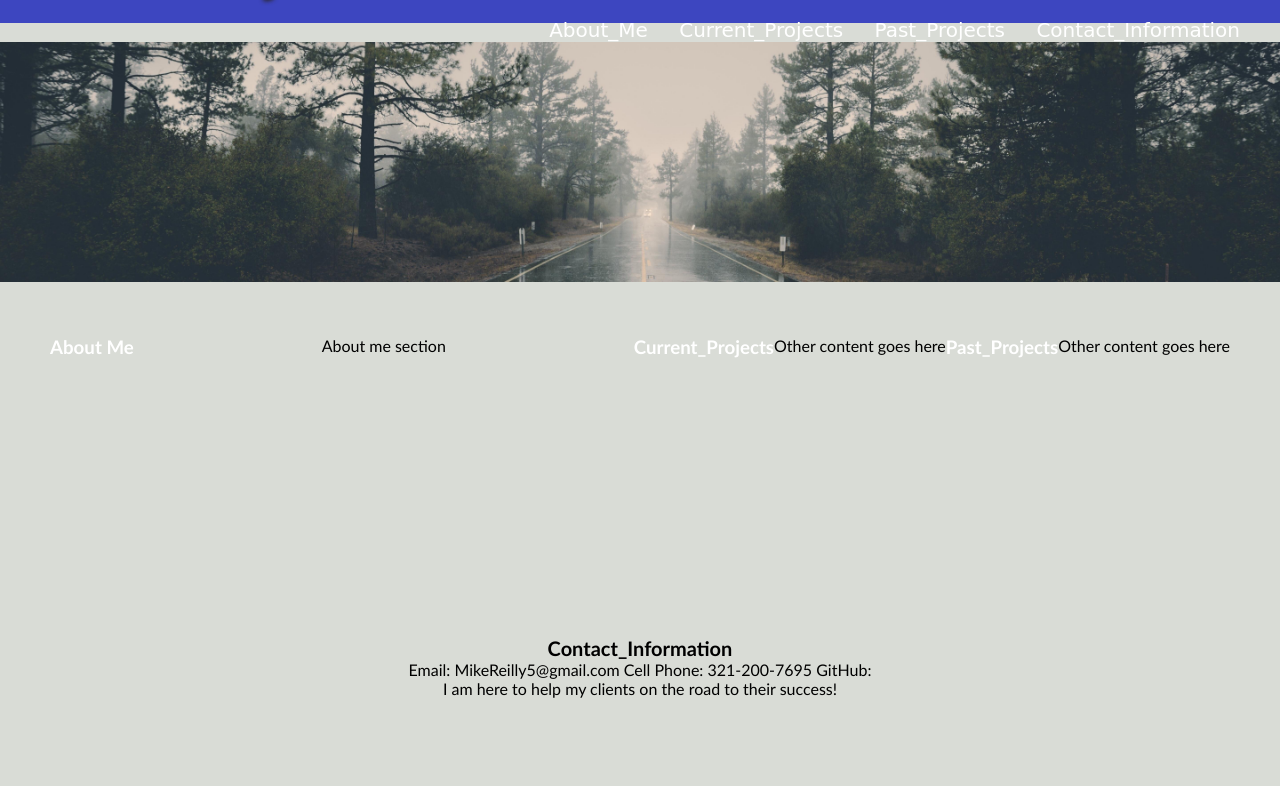
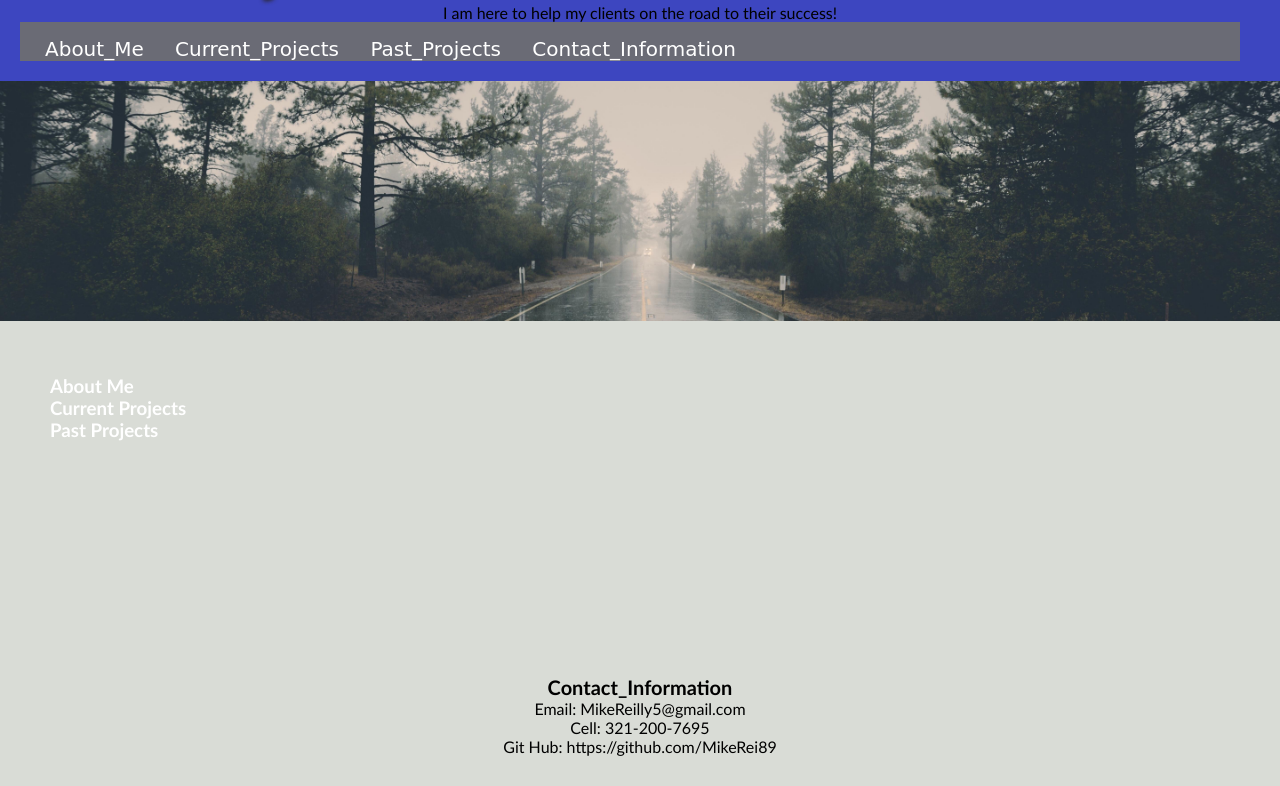
Before and after one commit to MikeRei89/MikeReillysPortfolio, a plain HTML site: page index.html in a window 1280 px wide. Shown: the part 76-862 px from the top of the page. Before the commit the page ends 804 px from the top, so only its background shows below. Drawn offline with Linux system fonts and the light colour scheme; a web font is replaced by a local one.

Commit message:
restructed the footer section

```diff
--- a/assests/css/style.css
+++ b/assests/css/style.css
@@ -26,9 +26,10 @@ h1 {
 nav {
     padding-top: 15px;
     margin-right: 20px;
-    float: right;
+    float: center;
     font-family: 'Charmonman', cursive;
     font-size: 20px;
+    background-color: #6a6b75;
 }
 
 ul {
--- a/index.html
+++ b/index.html
@@ -10,8 +10,8 @@
     <header>
         <link href="https://fonts.googleapis.com/css2?family=Fasthand&display=swap" rel="stylesheet">
         <h1>Mike Reillys Portfolio</h1>
+        <p>I am here to help my clients on the road to their success!</p>
         <nav>
-        <link href="https://fonts.googleapis.com/css2?family=Charmonman:wght@700&display=swap" rel="stylesheet">
             <ul>
                 <li>
                     <a href="#About Me">About_Me</a>
@@ -27,34 +27,26 @@
                 </li>
             </ul>
         </nav>
+        <link href="https://fonts.googleapis.com/css2?family=Charmonman:wght@700&display=swap" rel="stylesheet">
     </header>
 </body>
 <img src="assests/images/mistyroad.jpg" alt="">
 <main>
-    <article class="content-container">
+    <aside>
         <h3>About Me</h3>
-        <p>About me section
-        </p>
-    <article class="content-container">
-        <h3>Current_Projects</h3>
-        <p>Other content goes here
-        </p>
-    </article>
-    <article class="content-container">
-        <h3>Past_Projects</h3>
-        <p>Other content goes here
-        </p>
-    </article>
+    </aside>
+    <aside>
+        <h3>Current Projects</h3>
+    </aside>
+    <aside>
+        <h3>Past Projects</h3>
+    </aside>
 </main>
 <footer>
     <h2>Contact_Information</h2>
-    <p>
-        Email: MikeReilly5@gmail.com
-        Cell Phone: 321-200-7695
-        GitHub:
-    </p>
-    <p>I am here to help my clients on the road to their success!
-    </p>
+    <p>Email: MikeReilly5@gmail.com </p>
+    <p>Cell: 321-200-7695</p>
+    <p>Git Hub: https://github.com/MikeRei89</p>
 </footer>
 </body>
 
```
